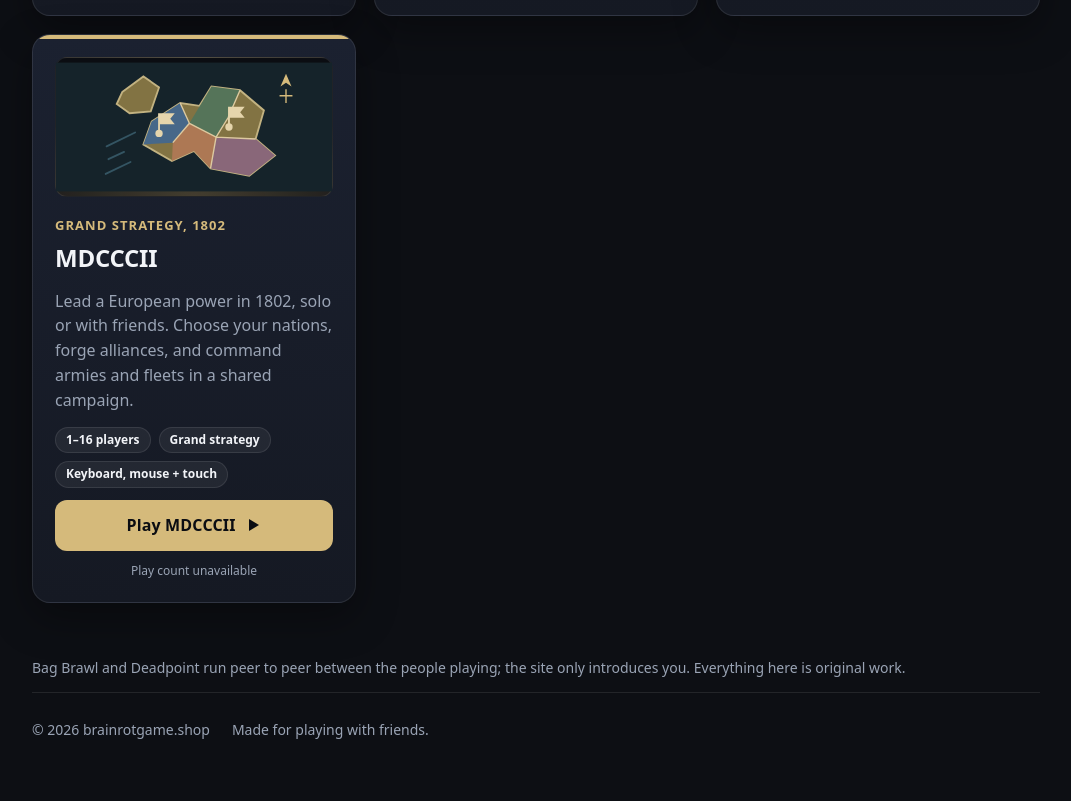
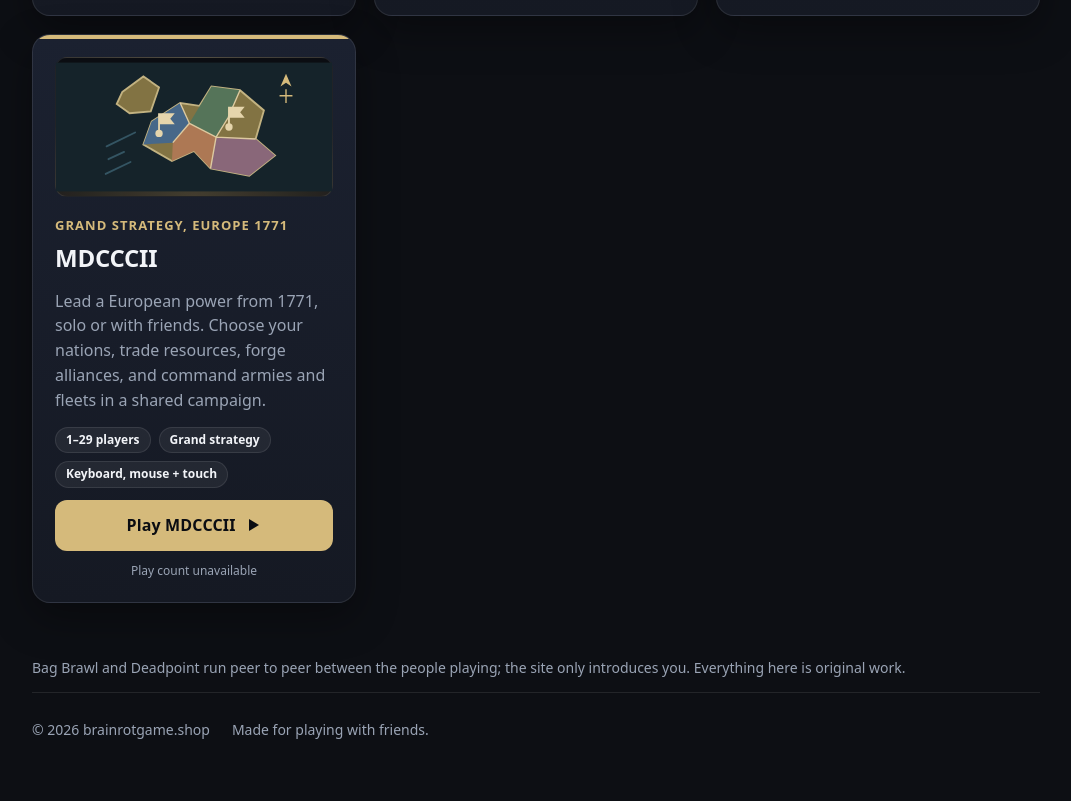
Before and after one commit to zanedurante/brainrotgame-shop, a website: page index.html in a window 1280 px wide. Shown: the part 2683-3484 px from the top of the page, without its empty margins (104-1175 px from the left). Drawn offline with Linux system fonts and the light colour scheme; no server answers.

Commit message:
Preserve the live 1771 scenario and expanded nation roster

```diff
--- a/index.html
+++ b/index.html
@@ -309,9 +309,9 @@
           <path d="m244 26 6-14 6 14-6-4Z" fill="#d5ba7b"/><path d="M250 29v15m-7-8h14" stroke="#d5ba7b" stroke-width="1.5"/>
         </svg>
       </div>
-      <h2><small>Grand Strategy, 1802</small>MDCCCII</h2>
-      <p>Lead a European power in 1802, solo or with friends. Choose your nations, forge alliances, and command armies and fleets in a shared campaign.</p>
-      <div class="meta"><span>1–16 players</span><span>Grand strategy</span><span>Keyboard, mouse + touch</span></div>
+      <h2><small>Grand Strategy, Europe 1771</small>MDCCCII</h2>
+      <p>Lead a European power from 1771, solo or with friends. Choose your nations, trade resources, forge alliances, and command armies and fleets in a shared campaign.</p>
+      <div class="meta"><span>1–29 players</span><span>Grand strategy</span><span>Keyboard, mouse + touch</span></div>
       <a class="play" href="https://grandstrat.gameslop.now">Play MDCCCII <svg viewBox="0 0 16 16"><path d="M3 2v12l10-6z" fill="currentColor"/></svg></a>
       <p class="play-count" data-play-count>Play count unavailable</p>
     </article>
```
Also changed, not shown: tests/test-play-counts.mjs (+1 -1 lines), README.md.
